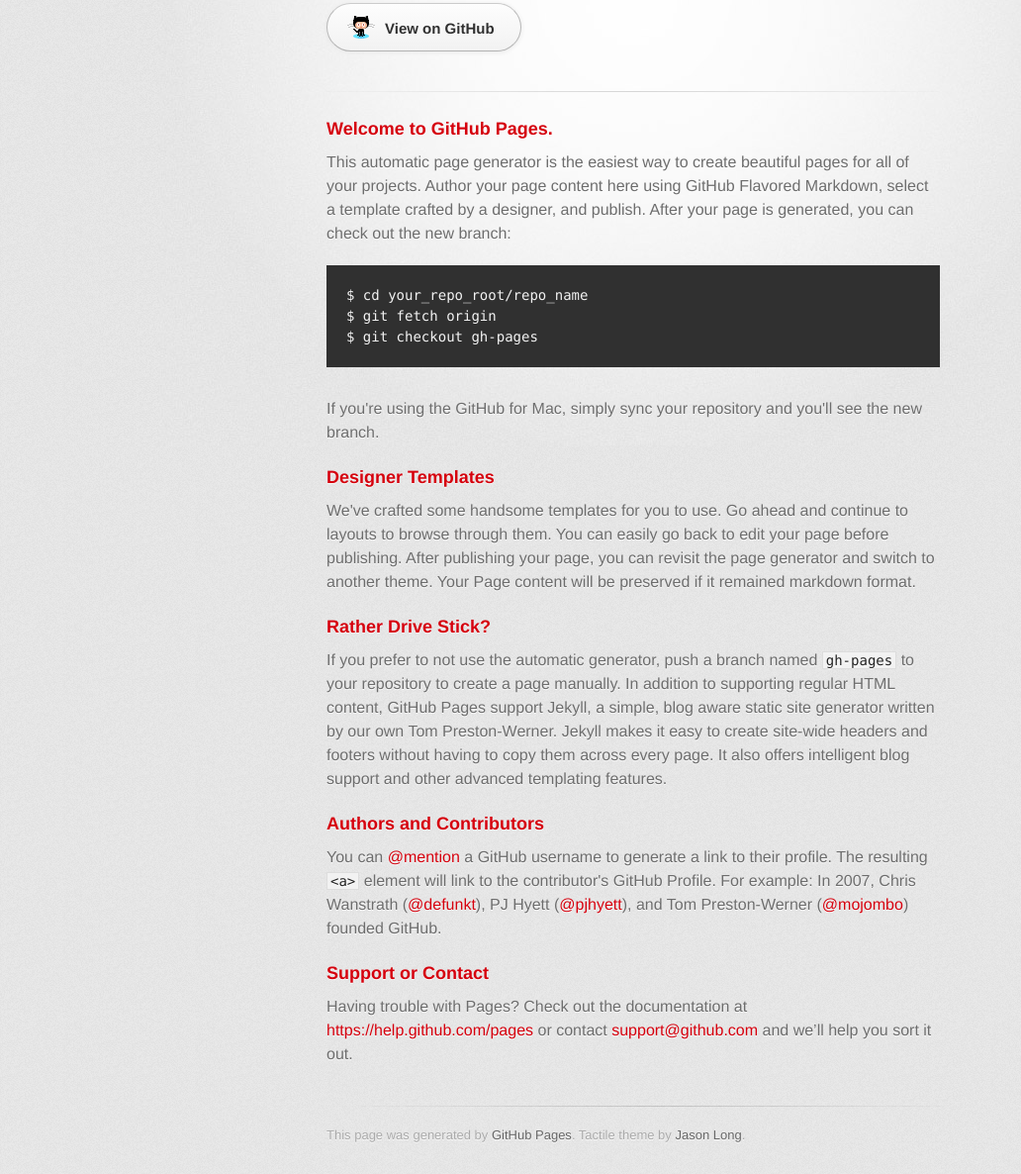
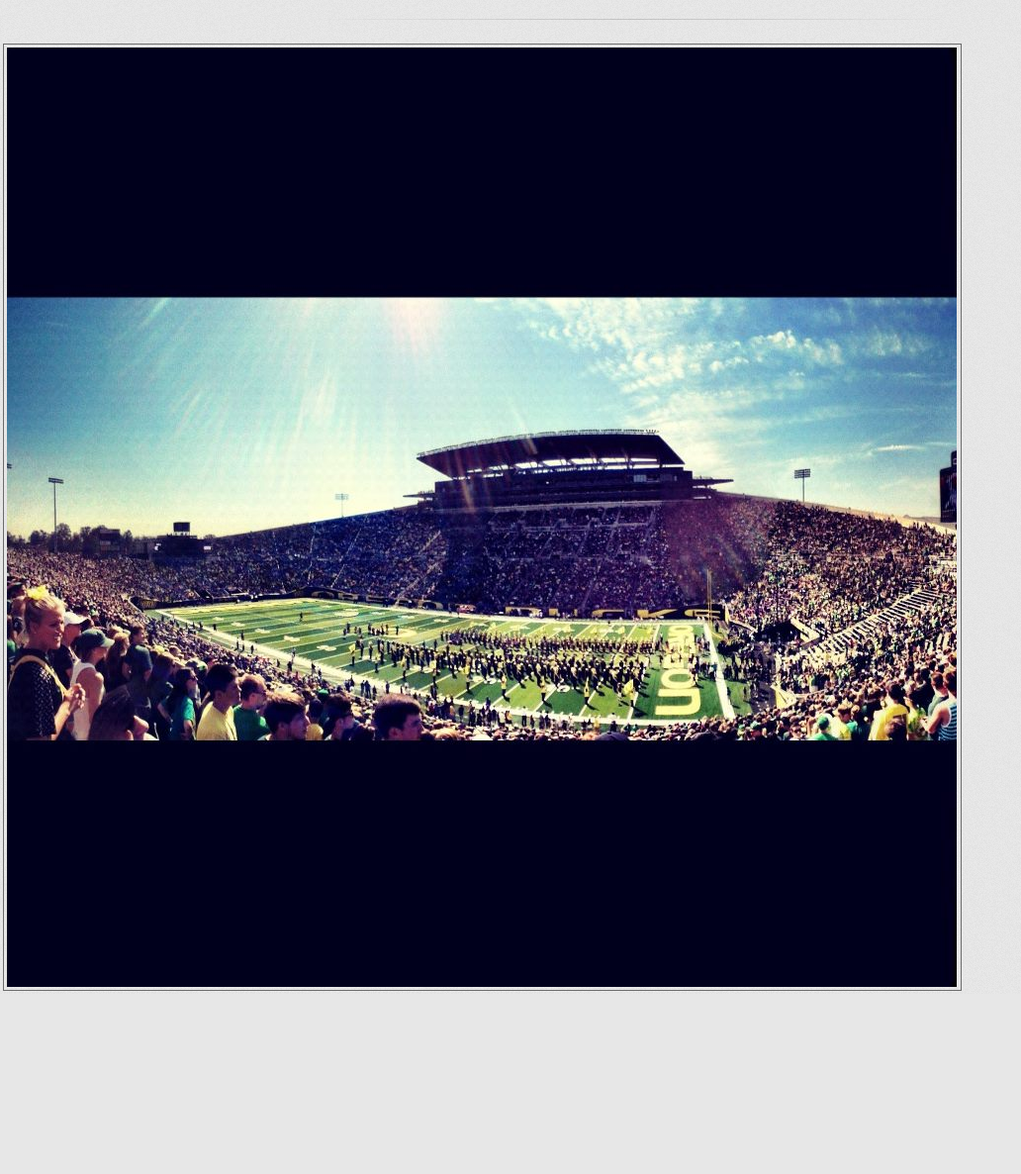
Before and after one commit to caseyndavis/caseyndavis.github.io, a plain HTML site: page index.html in a window 1280 px wide. Shown: the part 123-1309 px from the top of the page at 99% size, without its empty margins (0-1032 px from the left). After the commit the page ends 1127 px from the top, so only its background shows below. Drawn offline with Linux system fonts and the light colour scheme; a web font is replaced by a local one.

Commit message:
Replace auto-generated content in index.html

```diff
--- a/index.html
+++ b/index.html
@@ -14,60 +14,14 @@
   </head>
 
   <body>
-    <div id="container">
-      <div class="inner">
-
-        <header>
+    <div class="inner">
+      <header>
           <h1>Caseyndavis.GitHub.io</h1>
           <h2></h2>
         </header>
-
-        <section id="downloads" class="clearfix">
-          <a href="https://github.com/caseyndavis" id="view-on-github" class="button"><span>View on GitHub</span></a>
-        </section>
-
         <hr>
-
         <section id="main_content">
-          <h3>
-<a id="welcome-to-github-pages" class="anchor" href="#welcome-to-github-pages" aria-hidden="true"><span class="octicon octicon-link"></span></a>Welcome to GitHub Pages.</h3>
-
-<p>This automatic page generator is the easiest way to create beautiful pages for all of your projects. Author your page content here using GitHub Flavored Markdown, select a template crafted by a designer, and publish. After your page is generated, you can check out the new branch:</p>
-
-<pre><code>$ cd your_repo_root/repo_name
-$ git fetch origin
-$ git checkout gh-pages
-</code></pre>
-
-<p>If you're using the GitHub for Mac, simply sync your repository and you'll see the new branch.</p>
-
-<h3>
-<a id="designer-templates" class="anchor" href="#designer-templates" aria-hidden="true"><span class="octicon octicon-link"></span></a>Designer Templates</h3>
-
-<p>We've crafted some handsome templates for you to use. Go ahead and continue to layouts to browse through them. You can easily go back to edit your page before publishing. After publishing your page, you can revisit the page generator and switch to another theme. Your Page content will be preserved if it remained markdown format.</p>
-
-<h3>
-<a id="rather-drive-stick" class="anchor" href="#rather-drive-stick" aria-hidden="true"><span class="octicon octicon-link"></span></a>Rather Drive Stick?</h3>
-
-<p>If you prefer to not use the automatic generator, push a branch named <code>gh-pages</code> to your repository to create a page manually. In addition to supporting regular HTML content, GitHub Pages support Jekyll, a simple, blog aware static site generator written by our own Tom Preston-Werner. Jekyll makes it easy to create site-wide headers and footers without having to copy them across every page. It also offers intelligent blog support and other advanced templating features.</p>
-
-<h3>
-<a id="authors-and-contributors" class="anchor" href="#authors-and-contributors" aria-hidden="true"><span class="octicon octicon-link"></span></a>Authors and Contributors</h3>
-
-<p>You can <a href="https://github.com/blog/821" class="user-mention">@mention</a> a GitHub username to generate a link to their profile. The resulting <code>&lt;a&gt;</code> element will link to the contributor's GitHub Profile. For example: In 2007, Chris Wanstrath (<a href="https://github.com/defunkt" class="user-mention">@defunkt</a>), PJ Hyett (<a href="https://github.com/pjhyett" class="user-mention">@pjhyett</a>), and Tom Preston-Werner (<a href="https://github.com/mojombo" class="user-mention">@mojombo</a>) founded GitHub.</p>
-
-<h3>
-<a id="support-or-contact" class="anchor" href="#support-or-contact" aria-hidden="true"><span class="octicon octicon-link"></span></a>Support or Contact</h3>
-
-<p>Having trouble with Pages? Check out the documentation at <a href="https://help.github.com/pages">https://help.github.com/pages</a> or contact <a href="mailto:support@github.com">support@github.com</a> and we’ll help you sort it out.</p>
-        </section>
-
-        <footer>
-          This page was generated by <a href="https://pages.github.com">GitHub Pages</a>. Tactile theme by <a href="https://twitter.com/jasonlong">Jason Long</a>.
-        </footer>
-
-
-      </div>
-    </div>
+        </div>
+    <img src="images/autzen.jpg" style="margin:.2em; padding:.2em; border: thin solid; display:block;">
   </body>
 </html>
```
Also changed, not shown: images/Autzen.jpg (added), 2 other files.
